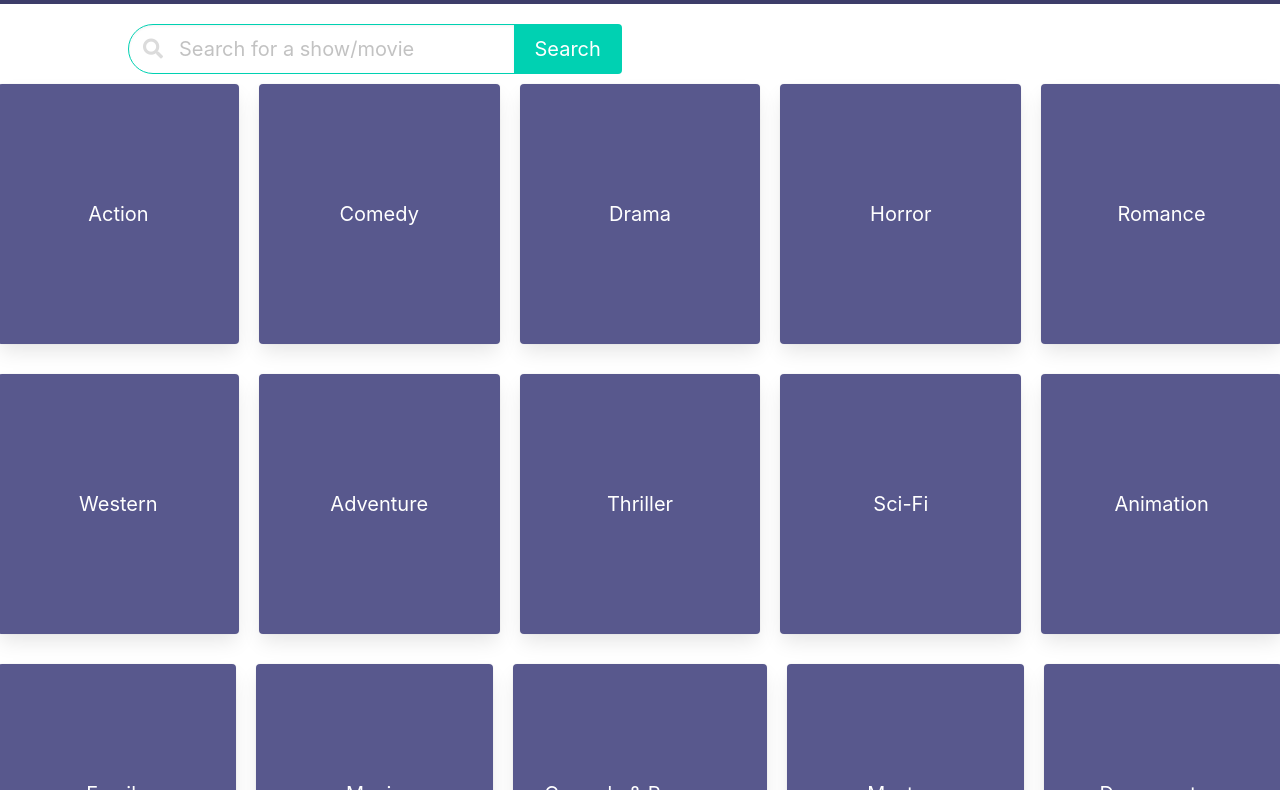
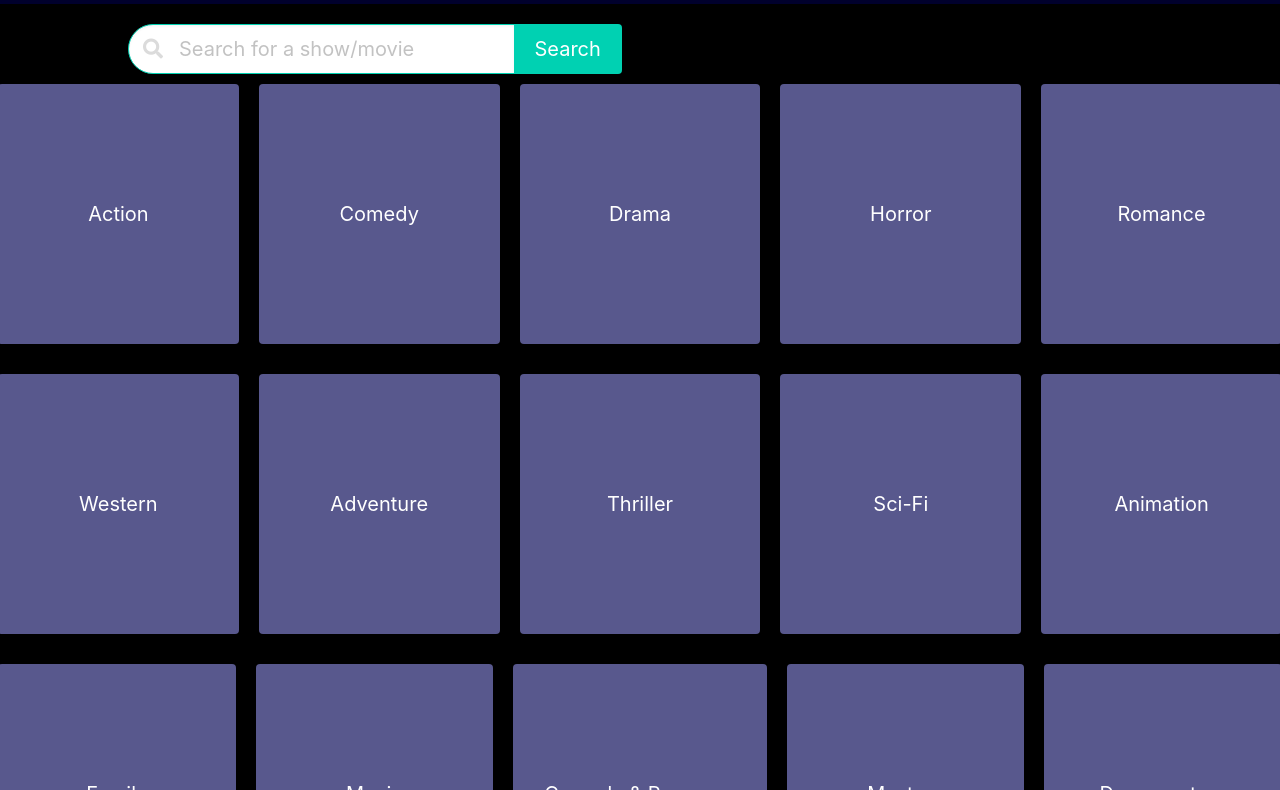
Before and after one commit to jonesmatr/What-2-Watch, a plain HTML site: page index.html in a window 1280 px wide. Shown: the part 108-898 px from the top of the page. Drawn offline with nearby package versions, Linux system fonts and the light colour scheme; no server answers.

Commit message:
Changed background to black.

```diff
--- a/assets/css/style.css
+++ b/assets/css/style.css
@@ -2,6 +2,7 @@ body {
     font-family: Arial, sans-serif;
     margin: 0;
     padding: 0;
+    background: black !important;
 }
 
 h1 {
```
